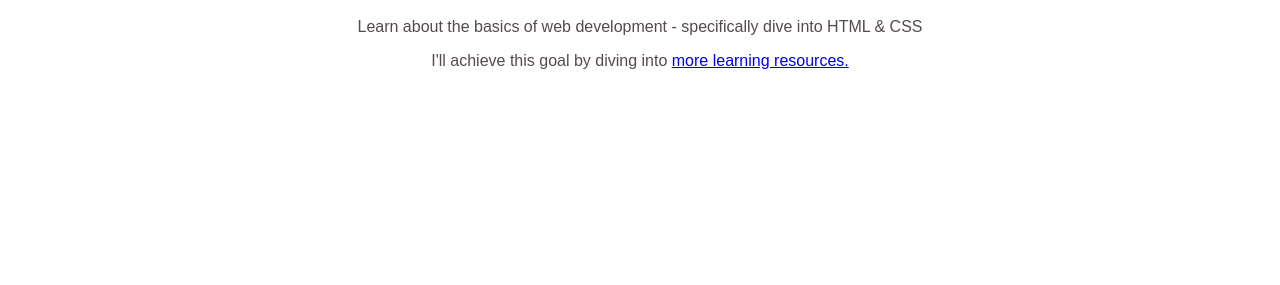
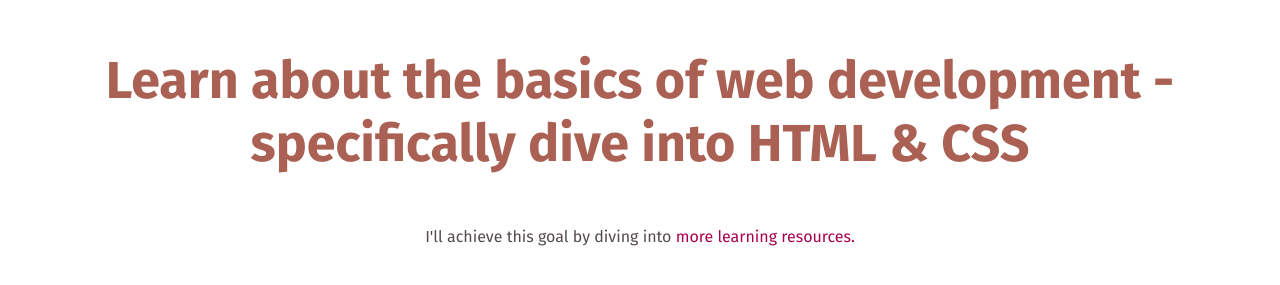
Before and after one commit to HelloCoovi/100day-coding-challenge, a plain HTML site: page index.html in a window 1280 px wide. Shown: the part 57-342 px from the top of the page. Drawn offline with Linux system fonts and the light colour scheme.

Commit message:
👨‍🎓 4일차 학습(CSS 파일 분리, ID선택자, 구글폰트)

```diff
--- /dev/null
+++ b/daily-challenge.css
@@ -0,0 +1,25 @@
+h1 {
+  font-family: "Oswald", sans-serif;
+  font-family: sans-serif;
+  text-align: center;
+  color: rgb(83, 75, 75);
+}
+p {
+  font-family: "Fira Sans", sans-serif;
+  text-align: center;
+  color: rgb(83, 75, 75);
+}
+
+a {
+  color: rgb(167, 1, 78);
+  text-decoration: none;
+}
+a:hover {
+  text-decoration: underline;
+}
+
+#todays-challenge {
+  color: rgb(170, 96, 83);
+  font-weight: bold;
+  font-size: 52px;
+}
--- a/index.html
+++ b/index.html
@@ -1,22 +1,19 @@
 <html>
   <head>
-    <style>
-      h1 {
-        font-family: sans-serif;
-        text-align: center;
-        color: rgb(83, 75, 75);
-      }
-      p {
-        font-family: sans-serif;
-        text-align: center;
-        color: rgb(83, 75, 75);
-      }
-    </style>
+    <link rel="preconnect" href="https://fonts.googleapis.com" />
+    <link rel="preconnect" href="https://fonts.gstatic.com" crossorigin />
+    <link
+      href="https://fonts.googleapis.com/css2?family=Fira+Sans:wght@400;700&family=Oswald:wght@700&display=swap"
+      rel="stylesheet"
+    />
+    <link rel="stylesheet" href="daily-challenge.css" />
     <title>My Daily Challenge</title>
   </head>
   <body>
     <h1>Coovi의 Challenge - 11월 1일</h1>
-    <p>Learn about the basics of web development - specifically dive into HTML & CSS</p>
+    <p id="todays-challenge">
+      Learn about the basics of web development - specifically dive into HTML & CSS
+    </p>
     <p>
       I'll achieve this goal by diving into
       <a href="https://www.google.com">more learning resources.</a>
```
